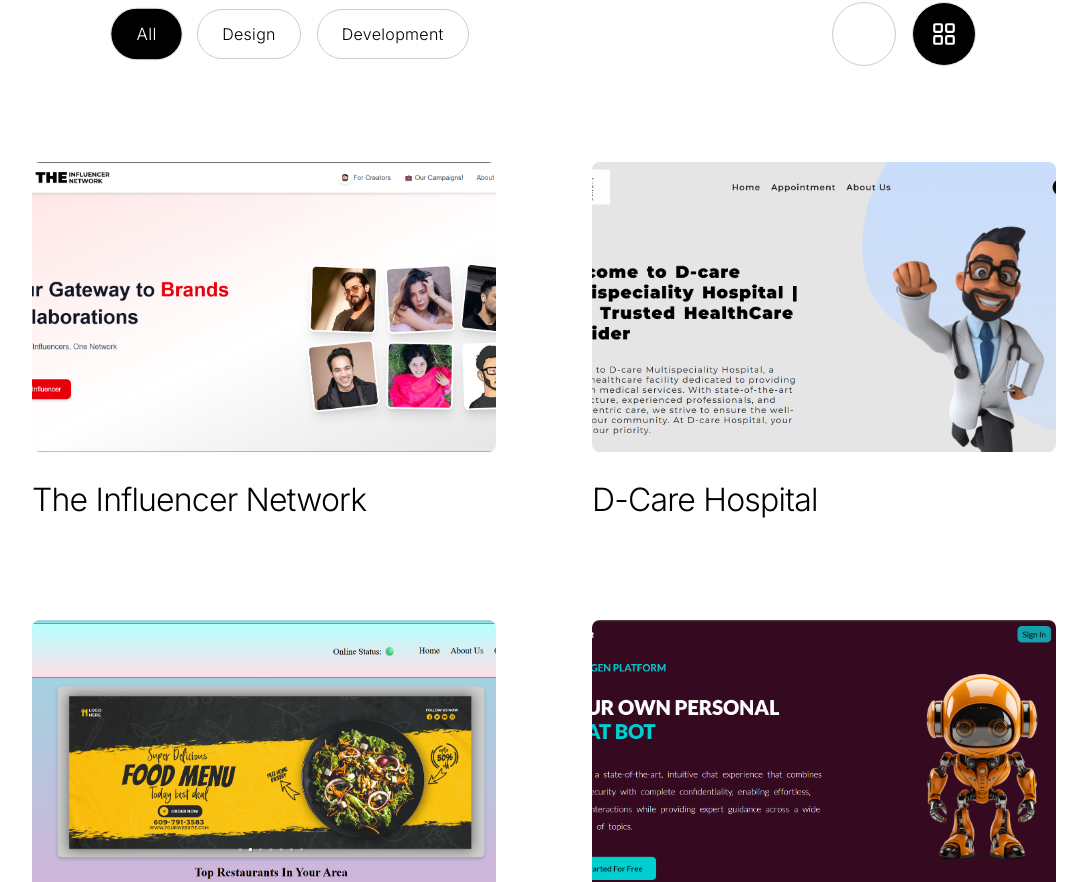
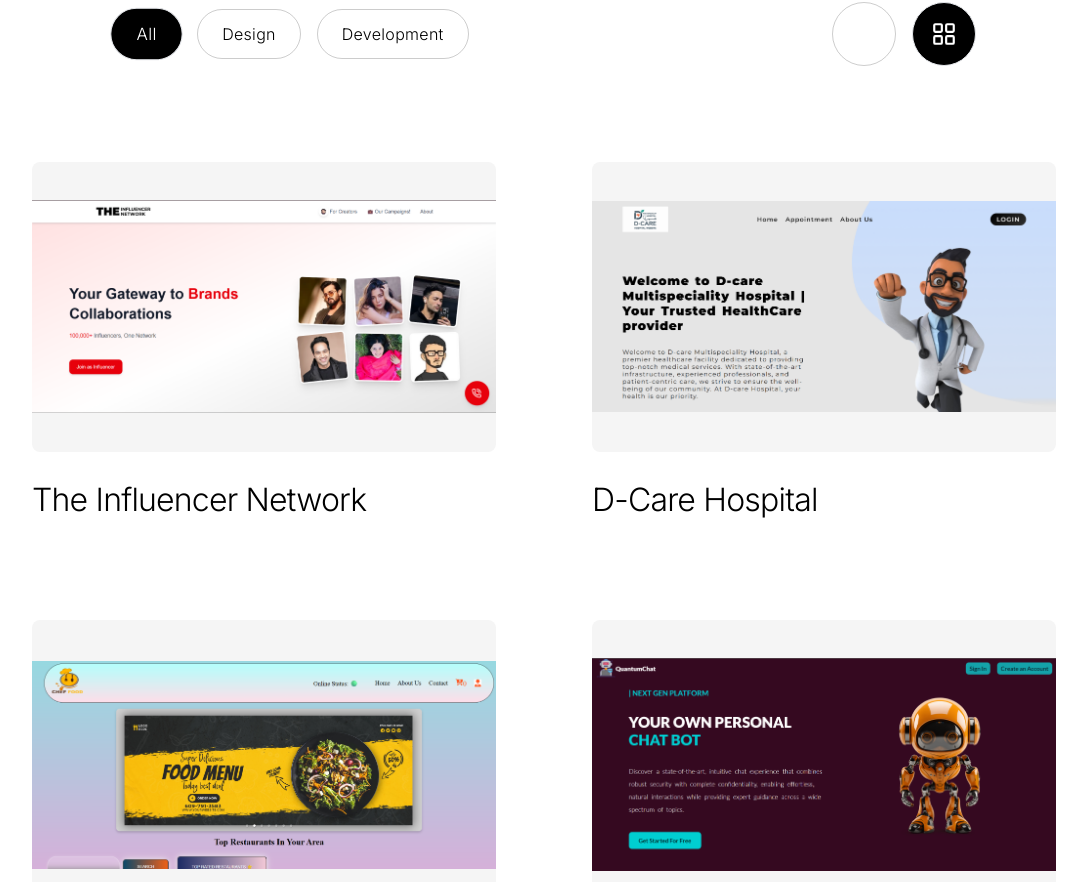
Before and after one commit to ankitsingh2403/Portfolio-2k26, a Next.js app: page /work in a window 1280 px wide. Shown: the part 811-1693 px from the top of the page, without its empty margins (96-1183 px from the left). Built offline with nearby package versions, Linux system fonts and the light colour scheme.

Commit message:
Fix project card image alignment in WorkGrid

```diff
--- a/src/components/WorkGrid.tsx
+++ b/src/components/WorkGrid.tsx
@@ -49,17 +49,17 @@
           >
 
             {/* IMAGE CARD */}
-            <div className="relative aspect-[16/10] overflow-hidden rounded-lg bg-neutral-100">
+            <div className="relative aspect-[16/10] overflow-hidden rounded-lg bg-neutral-100 flex items-center justify-center">
 
               <Image
                 src={project.previewImage}
                 alt={project.title}
-                fill
-                sizes="(max-width: 768px) 100vw, 50vw"
-                className="object-cover object-center transition-transform duration-700 group-hover:scale-105"
+                width={1200}
+                height={800}
+                className="w-full h-full object-contain transition-transform duration-700 group-hover:scale-105"
               />
 
-              {/* CURSOR FOLLOW VIEW (DESKTOP ONLY) */}
+              {/* CURSOR FOLLOW VIEW */}
               <div
                 className="absolute pointer-events-none hidden md:block"
                 style={{
@@ -88,7 +88,6 @@
       {/* PAGINATION */}
       <div className="flex justify-center items-center gap-6 sm:gap-8 mt-16 sm:mt-20 lg:mt-24">
 
-        {/* PREVIOUS */}
         <button
           onClick={() => setPage((p) => Math.max(p - 1, 1))}
           className="w-10 h-10 sm:w-12 sm:h-12 lg:w-14 lg:h-14 rounded-full border border-black flex items-center justify-center hover:bg-black hover:text-white transition"
@@ -96,12 +95,10 @@
           <ChevronLeft size={20} />
         </button>
 
-        {/* PAGE COUNT */}
         <span className="text-xs sm:text-sm tracking-widest text-black">
           {page} / {totalPages}
         </span>
 
-        {/* NEXT */}
         <button
           onClick={() => setPage((p) => Math.min(p + 1, totalPages))}
           className="w-10 h-10 sm:w-12 sm:h-12 lg:w-14 lg:h-14 rounded-full border border-black flex items-center justify-center hover:bg-black hover:text-white transition"
```
